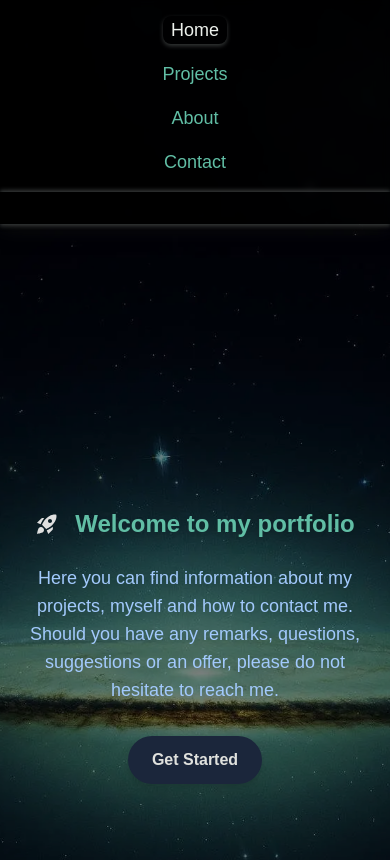
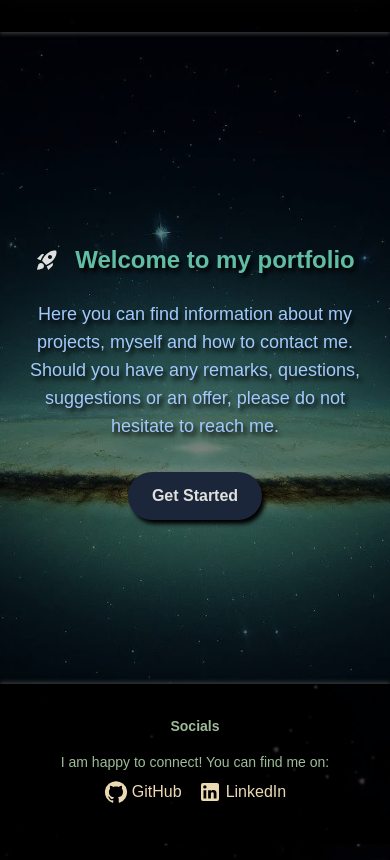
Before and after one commit to SpooRe91/mb-portfolio-app, a Next.js app in the folder mb-portfolio-app/: page / in a window 390 px wide. Shown: the top 860 px of the page. Built offline with nearby package versions, Linux system fonts and the light colour scheme; no server answers.

Commit message:
update: updated nav to be fixed on mobile and updated components due to that

```diff
--- a/mb-portfolio-app/src/Components/NavBar/NavBar.tsx
+++ b/mb-portfolio-app/src/Components/NavBar/NavBar.tsx
@@ -12,7 +12,7 @@ export const NavBar = () => {
     const path = usePathname();
     const { keyToText } = useExtractText();
     const [active, setActive] = useState("");
-    const [showMobileNav, setShowMobileNav] = useState<boolean>(true);
+    const [showMobileNav, setShowMobileNav] = useState<boolean>(false);
     const { isMobile } = useGetViewWidth();
 
     useEffect(() => {
@@ -21,7 +21,7 @@ export const NavBar = () => {
 
     return (
         <div
-            className={`sticky w-full md:py-[1.75rem] md:px-[1.5rem] sm:p-[1rem] bg-bg-transparent-black-main top-0 left-0 z-[20] backdrop-blur-[5px] shadow-box-shadow-dark transition-all ${isMobile && showMobileNav ? "translate-y-[0]" : "translate-y-[-100%]"} ${!isMobile && "translate-y-[0]"}`}
+            className={`sm:fixed md:sticky w-full md:py-[1.75rem] md:px-[1.5rem] sm:p-[1rem] bg-bg-transparent-black-main top-0 left-0 z-[20] backdrop-blur-[5px] shadow-box-shadow-dark transition-all ${isMobile && showMobileNav ? "translate-y-[0]" : "translate-y-[-100%]"} ${!isMobile && "translate-y-[0]"}`}
         >
             <div className="flex md:flex-row sm:flex-col sm:gap-[0.75rem] items-center justify-between">
                 {!isMobile && (
--- a/mb-portfolio-app/src/app/about/page.tsx
+++ b/mb-portfolio-app/src/app/about/page.tsx
@@ -26,7 +26,7 @@ const About = () => {
     }, []);
 
     return (
-        <section className="relative min-h-screen md:min-h-screen-h-md sm:min-h-screen-h-sm flex flex-col items-center justify-center mt-[2rem] sm:mx-[1rem]">
+        <section className="relative min-h-screen md:min-h-screen-h-md sm:min-h-screen-h-sm flex flex-col items-center justify-center sm:mr-[1rem] sm:ml-[1rem] md:mr-[1rem] md:ml-[1rem] sm:pt-[4rem] md:pt-[2rem]">
             <Image
                 src={aboutBG}
                 alt="BG IMAGE"
--- a/mb-portfolio-app/src/app/contactMe/page.tsx
+++ b/mb-portfolio-app/src/app/contactMe/page.tsx
@@ -8,7 +8,7 @@ const Contact = () => {
     const { keyToText } = useExtractText();
 
     return (
-        <section className="min-h-screen md:min-h-screen-h-md sm:min-h-screen-h-sm sm:pb-[12rem]">
+        <section className="min-h-screen md:min-h-screen-h-md sm:min-h-screen-h-sm sm:pb-[12rem] sm:pt-[2.5rem] md:pt-[0]">
             <Image
                 src={contactBG}
                 alt="BG IMAGE"
--- a/mb-portfolio-app/src/app/page.tsx
+++ b/mb-portfolio-app/src/app/page.tsx
@@ -10,7 +10,7 @@ const HomePage = () => {
     const { keyToText } = useExtractText();
 
     return (
-        <section className="relative min-h-screen flex flex-col items-center justify-center bg-gradient-to-br overflow-hidden">
+        <section className="relative md:min-h-screen-h-md sm:min-h-screen-h-sm-noNav flex flex-col items-center justify-center bg-gradient-to-br overflow-hidden sm:pt-[5rem]">
             <motion.div
                 className="absolute top-0 left-0 w-full h-full"
                 initial={{ scale: 1.1, y: "-10%" }}
@@ -27,26 +27,26 @@ const HomePage = () => {
             </motion.div>
 
             <motion.div
-                className="text-center max-w-4xl mx-auto px-5 py-16"
+                className="text-center max-w-4xl mx-auto px-[1rem]"
                 initial={{ opacity: 0, y: 30 }}
                 animate={{ opacity: 1, y: 0 }}
                 transition={{ duration: 1, ease: "easeOut", delay: 0.5 }}
             >
                 <div className="flex items-center justify-center mb-6">
                     <RocketLaunchIcon className="text-[#dfdfdf] text-6xl mr-4" />
-                    <h1 className="sm:text-2xl md:text-5xl font-extrabold text-colorMedLightBlue drop-shadow-lg">
+                    <h1 className="sm:text-2xl md:text-5xl font-extrabold text-colorMedLightBlue drop-shadow-homeTextShadow">
                         {keyToText("HOME.WELCOME_MAIN")}
                     </h1>
                 </div>
-                <p className="text-lg text-[#a2c9fc] mb-8 drop-shadow-lg">
+                <p className="text-lg text-[#a2c9fc] mb-8 drop-shadow-homeTextShadow">
                     {keyToText("HOME.SECONDARY_TEXT")}
                 </p>
                 <motion.button
-                    className="px-6 py-3 bg-[#1B263B] text-[#E0E1DD] font-bold rounded-full drop-shadow-lg hover:bg-[#68948a] transition-all"
+                    className="px-6 py-3 bg-[#1B263B] text-[#E0E1DD] font-bold rounded-full drop-shadow-homeTextShadow hover:bg-[#68948a] transition-all"
                     whileHover={{ scale: 1.05 }}
                     whileTap={{ scale: 0.95 }}
                 >
-                    <Link href="/projects" passHref>
+                    <Link href="/projects">
                         Get Started
                     </Link>
                 </motion.button>
--- a/mb-portfolio-app/src/app/projects/page.tsx
+++ b/mb-portfolio-app/src/app/projects/page.tsx
@@ -11,7 +11,7 @@ const ProjectsComponent = () => {
     const { isLoading, projectsData, message, handleClearMessage } = useGetProjects();
 
     return (
-        <section className="relative min-h-screen">
+        <section className="relative min-h-screen sm:pt-[5rem] md:pt-[0]">
             {!isMobile && (
                 <Image
                     src={projectsBG}
@@ -20,7 +20,7 @@ const ProjectsComponent = () => {
                     priority
                 />
             )}
-            <div className="flex flex-col items-center gap-24 w-full rounded-lg pb-[20rem]">
+            <div className="flex flex-col items-center gap-24 w-full rounded-lg pb-[15rem]">
                 {(message.error || message.notification) && (
                     <Notification
                         error={message?.error}
@@ -45,7 +45,7 @@ const ProjectsComponent = () => {
                     </div>
                 )}
                 {!!projectsData.length && (
-                    <div className="relative bg-bg-transparent-black-main grid items-center place-items-center grid-cols-1 sm:grid-cols-1 md:grid-cols-2 lg:grid-cols-3 gap-8 p-8 max-w-screen-xl mx-auto rounded-[8px]">
+                    <div className="relative bg-bg-transparent-black-main grid items-center place-items-center grid-cols-1 sm:grid-cols-1 md:grid-cols-2 lg:grid-cols-3 gap-8 p-8 max-w-screen-xl ml-[1rem] mr-[2rem] rounded-[8px]">
                         {!isMobile && (
                             <span className="rounded-[8px] brightness-[0.5] absolute z-[-1] top-0 left-0 w-full h-full bg-projects-secondary-bg bg-transparent bg-fixed bg-cover bg-no-repeat bg-center bg-clip-border"></span>
                         )}
@@ -54,11 +54,13 @@ const ProjectsComponent = () => {
                         ))}
                     </div>
                 )}
-                <div className="flex md:flex-row md:justify-center sm:flex-col sm:items-center sm:px-3 w-full shadow-box-shadow-border-bottom bg-bg-transparent-black-secondary">
-                    <h3 className="sm:p-[0.5rem] md:p-[1rem] md:text-lg sm:text-sm text-center text-colorMedLightBlue">
-                        {keyToText("PROJECTS.MORE_PORJECTS_ON_GH")}
-                    </h3>
-                </div>
+                {!isLoading && (
+                    <div className="flex md:flex-row md:justify-center sm:flex-col sm:items-center sm:px-3 w-full shadow-box-shadow-border-bottom bg-bg-transparent-black-secondary">
+                        <h3 className="sm:p-[0.5rem] md:p-[1rem] md:text-lg sm:text-sm text-center text-colorMedLightBlue">
+                            {keyToText("PROJECTS.MORE_PORJECTS_ON_GH")}
+                        </h3>
+                    </div>
+                )}
             </div>
         </section>
     );
--- a/mb-portfolio-app/tailwind.config.ts
+++ b/mb-portfolio-app/tailwind.config.ts
@@ -148,10 +148,12 @@ const config: Config = {
                 "bg-image-height": "calc(100vh + 10rem)",
                 "screen-h-md": "calc(100vh - (184px + 94.38px))",
                 "screen-h-sm": "calc(100vh - (160px + 238.38px))",
+                "screen-h-sm-noNav": "calc(100vh - 160px)",
             },
             maxHeight: {
                 "max-screen-h-md": "calc(100vh - (184px + 94.38px))",
                 "max-screen-h-sm": "calc(100vh - (160px + 238.38px))",
+                "max-screen-h-sm-noNav": "calc(100vh - 160px)",
             },
             dropShadow: {
                 navDropShadow: "0px 0px 4px #e7c9af",
```
